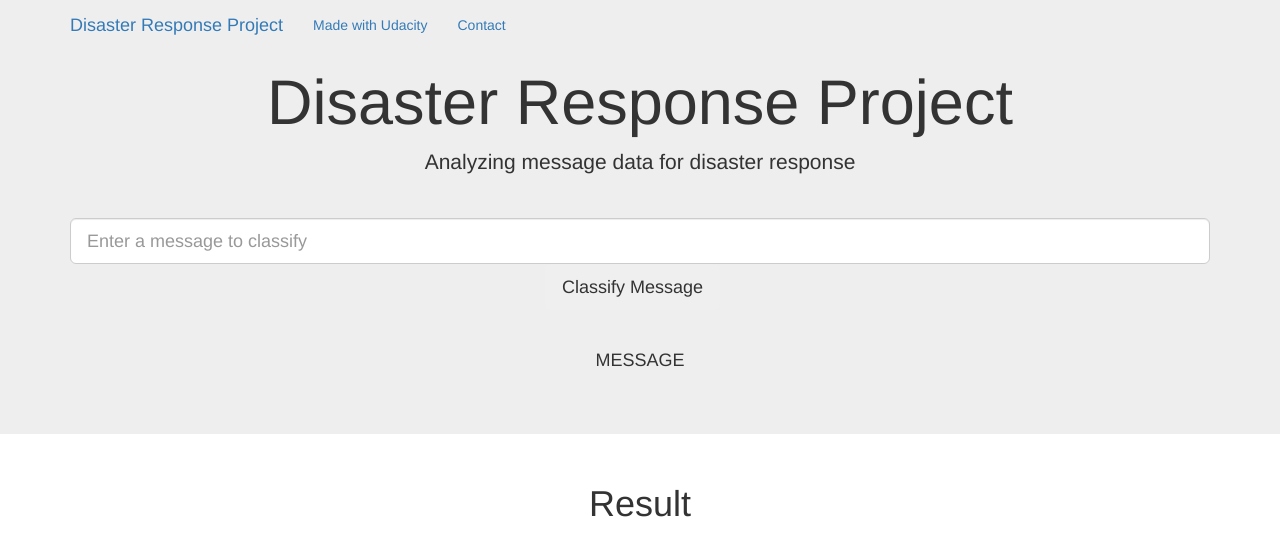
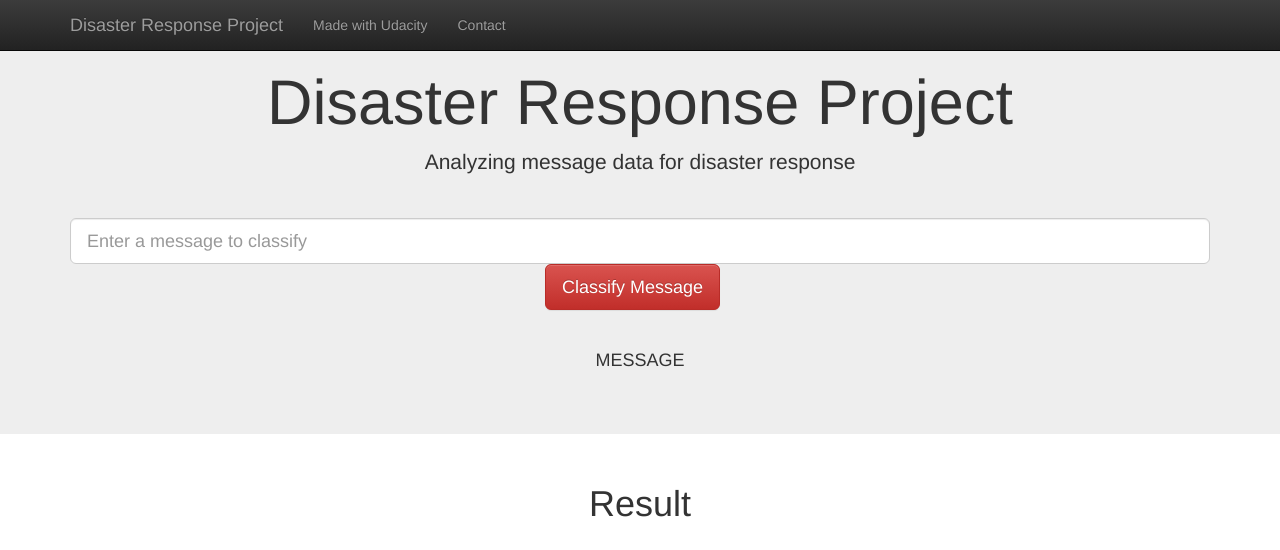
Before and after one commit to chrismelba/disasterresponse, a Flask app: template app/templates/go.html in a window 1280 px wide. Shown: the top 550 px of the page. Run offline with Flask 2, Linux system fonts and the light colour scheme; the template is opened without the code that fills it, so the values that code supplies are empty; parts of the project's set-up code (start-up, migrations or seed data) failed here and were passed over; some libraries are stand-ins or nearby versions.

Commit message:
fixed the CSS mostly

```diff
--- a/app/templates/master.html
+++ b/app/templates/master.html
@@ -15,7 +15,7 @@
 
 <body>
 
-<nav class="navbar navbar-fixed-top">
+<nav class="navbar-inverse navbar navbar-fixed-top">
     <div class="container">
         <div class="navbar-header">
             <a class="navbar-brand" href="/">Disaster Response Project</a>
@@ -39,9 +39,9 @@
         <div class="row">
             <div class="col-lg-12 form-group-lg">
                 <form action="/go" method="get">
-                    <input type="text" class="form-control form-control-lg" name="query" placeholder="Enter a message to classify">
-                    <div class="col-lg-offset-5">
-                        <button type="submit" class="btn btn-lg btn-outline-danger ml-10">Classify Message</button>
+                    <input type="text" class="form-control form-control-lg ml-10" name="query" placeholder="Enter a message to classify">
+                    <div class="col-lg-offset-5 ml-10">
+                        <button type="submit" class="btn btn-lg btn-danger ml-10">Classify Message</button>
                     </div>
                 </form>
             </div>
```
